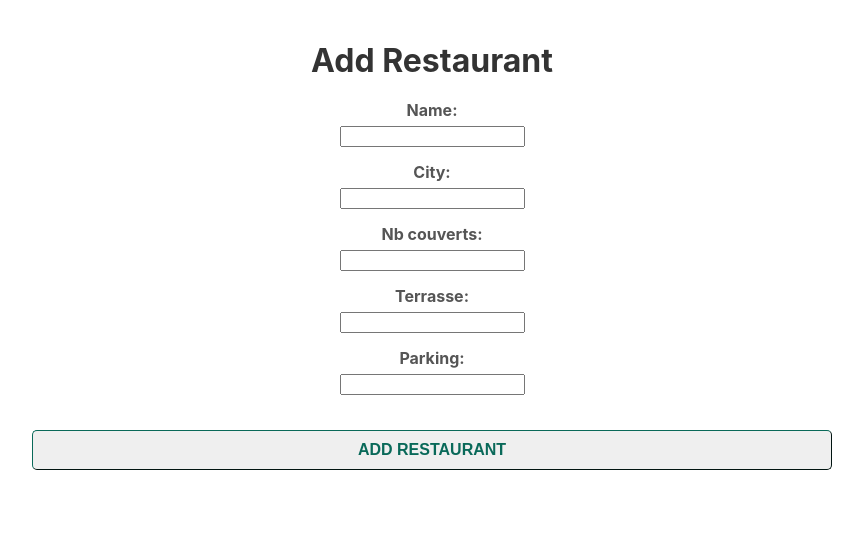
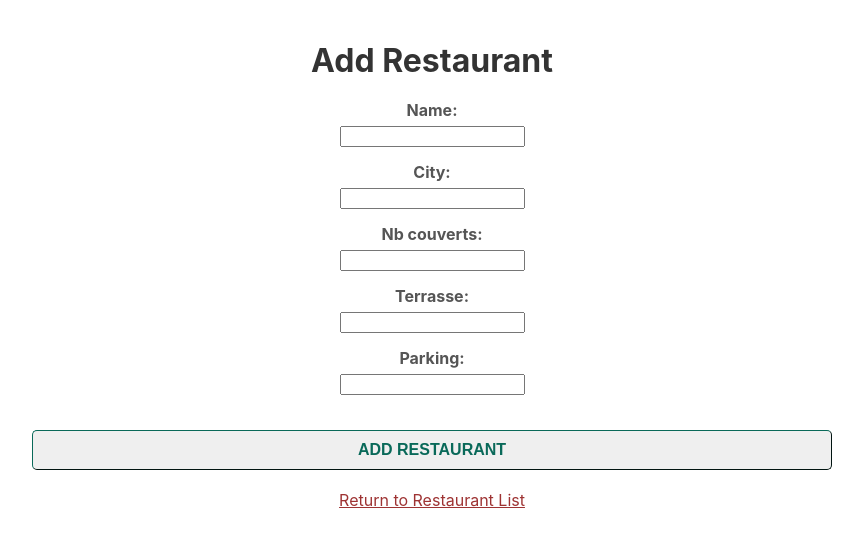
Before and after one commit to TaniaBar/node_express_app_avec_reactjs, a React (Create React App) app in the folder front/: page /add-restaurant in a window 1280 px wide. Shown: the top 546 px of the page, without its empty margins (208-1071 px from the left). Built offline with nearby package versions, Linux system fonts and the light colour scheme.

Commit message:
added link to return to RestaurantList in AddRestaurant and update css

```diff
--- a/front/src/components/AddRestaurant.css
+++ b/front/src/components/AddRestaurant.css
@@ -52,3 +52,7 @@
     text-transform: uppercase;
     cursor: pointer;
 }
+
+.link-return {
+    color: rgb(158, 51, 51);
+}
--- a/front/src/components/AddRestaurant.js
+++ b/front/src/components/AddRestaurant.js
@@ -1,6 +1,7 @@
 import React, { useState} from "react";
 import axios from "axios";
 import './AddRestaurant.css';
+import { Link } from "react-router-dom";
 
 const AddRestaurant = () => {
     const [name, setName] = useState('');
@@ -43,6 +44,7 @@
                 </div>
                 <button type="submit" className="btn-form-add-restaurant">Add Restaurant</button>
             </form>
+            <Link to="/" className="link-return">Return to Restaurant List</Link>
         </div>
     );
 }
```
